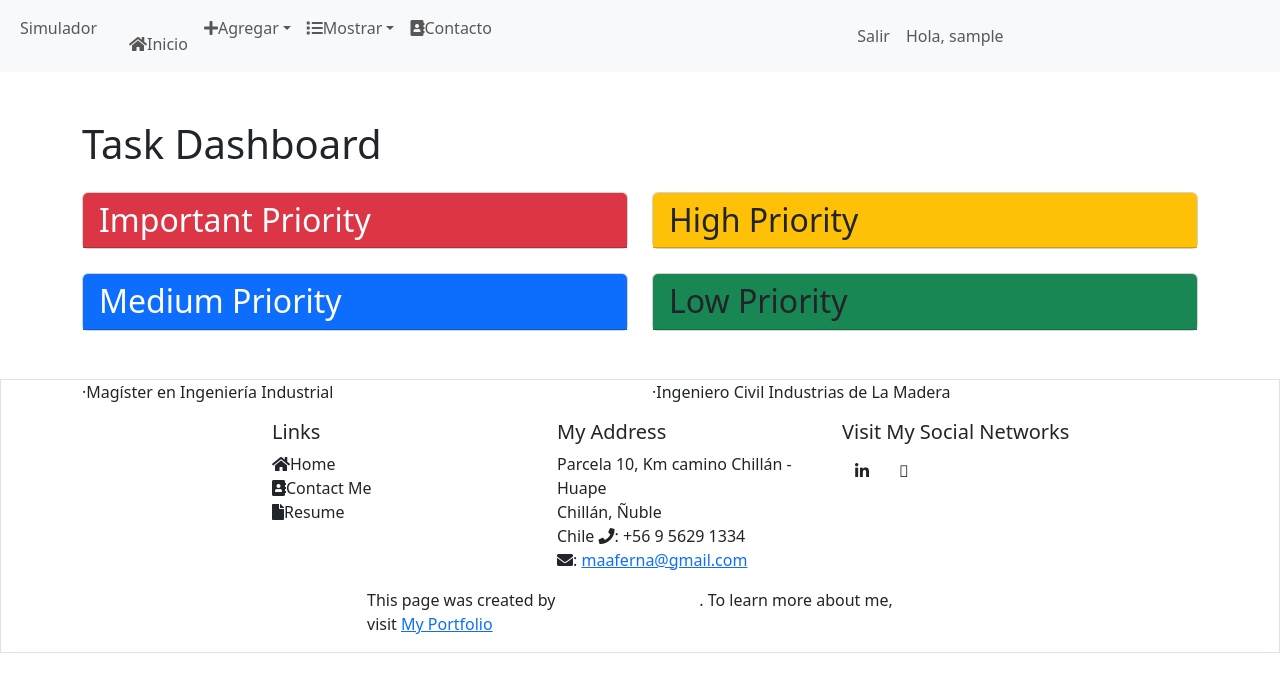
After one commit to maaferna/todo_list_django, a Django app: page /dashboard/ in a window 1280 px wide. The commit adds this page. Shown: the top 692 px of the page. Run offline with Django 4.2, Linux system fonts and the light colour scheme; the visitor is signed in with stand-in values (Sample User, id 1); data that the repository does not hold is empty; some libraries are stand-ins or nearby versions.

Commit message:
It was created the registration process, and was included the dashboard template to generate a report of task for the current user

```diff
--- a/backend/static/js/script.js
+++ b/backend/static/js/script.js
@@ -102,6 +102,35 @@ $(document).ready(function() {
             }
         });
     });
+    $(document).on('click', '.task-title', function(event) {
+        // Stop the event from propagating to other elements
+        event.stopPropagation();
+
+        // Prevent the default behavior of the anchor tag
+        event.preventDefault();
+
+        var taskId = $(this).data('task-id');
+        var detailsContainer = $(this).siblings('.task-details');
+
+        // Fetch additional details using AJAX
+        $.ajax({
+            url: '/get_task_details/' + taskId + '/',
+            type: 'GET',
+            dataType: 'json',
+            success: function(data) {
+                // Update the details container with fetched details
+                detailsContainer.html('<p>Creation Date: ' + data.details.created_at + '</p>' +
+                                        '<p>Last Modified Date: ' + data.details.modified_at + '</p>' +
+                                        '<p>Description: ' + data.details.description + '</p>' +
+                                        '<p>Effort: ' + data.details.effort + '</p>');
+            },
+            error: function(error) {
+                console.log('Error fetching task details:', error);
+            }
+            });
+        // Toggle visibility of the details container
+        detailsContainer.slideToggle();
+    });
 });
 
 var tasksData = [];
@@ -130,3 +159,15 @@ function truncateText(selector, maxLength) {
 }
 
 truncateText('.description', 50);
+
+
+document.querySelectorAll('.task-title').forEach(function(title) {
+    title.addEventListener('click', function(event) {
+        // Stop the event from propagating to other elements
+        event.stopPropagation();
+
+        // Toggle the display of task details
+        var details = title.nextElementSibling;
+        details.style.display = details.style.display === 'none' ? 'block' : 'none';
+    });
+});
--- a/backend/templates/partials/_header.html
+++ b/backend/templates/partials/_header.html
@@ -11,21 +11,17 @@
                         <li class="nav-item dropdown">
                             <a class="nav-link dropdown-toggle" href="#" id="navbarDropdown" role="button" data-bs-toggle="dropdown" ariaexpanded="false"><i class="fa fa-plus" aria-hidden="true"></i>Agregar</a>
                             <ul class="dropdown-menu dropdown-menu-dark" aria-labelledby="dropdownMenuLink">
-                                <li><a class="dropdown-item"  id="pdf_file" href="">Agregar Laboratorio</a></li>
+                                <li><a class="dropdown-item"  id="dashboard" href="{% url 'dashboard' %}">Generate Dashboard</a></li>
                                 <li><hr class="dropdown-divider"></li>
-                                <li><a class="dropdown-item"  id="pdf_file" href="">Agregar Director Ejecutivo</a></li>
-                                <li><hr class="dropdown-divider"></li>
-                                <li><a class="dropdown-item"  id="pdf_file" href="">Agregar Producto</a></li>
+                                <li><a class="dropdown-item"  id="pdf_file" href=""></a></li>
                             </ul>
                         </li>
                         <li class="nav-item dropdown">
                             <a class="nav-link dropdown-toggle" href="#" id="navbarDropdown" role="button" data-bs-toggle="dropdown" ariaexpanded="false"><i class="fa fa-list" aria-hidden="true"></i>Mostrar</a>
                             <ul class="dropdown-menu dropdown-menu-dark" aria-labelledby="dropdownMenuLink">
-                                <li><a class="dropdown-item"  id="pdf_file" href="">Mostrar listado de Laboratorios</a></li>
+                                <li><a class="dropdown-item"  id="dashboard2" href="{% url 'dashboard' %}">Generate Dashboard</a></li>
                                 <li><hr class="dropdown-divider"></li>
-                                <li><a class="dropdown-item"  id="pdf_file" href="">Mostrar Directores Ejecutivos</a></li>
-                                <li><hr class="dropdown-divider"></li>
-                                <li><a class="dropdown-item"  id="pdf_file" href="">Mostrar Productos</a></li>
+                                <li><a class="dropdown-item"  id="pdf_file" href=""></a></li>
                             </ul>
                         </li>
                         <li class="nav-item"><a class="nav-link" href=""><span class="fa fa-address-book"></span>Contacto</a></li>
--- /dev/null
+++ b/backend/templates/todo/dashboard.html
@@ -0,0 +1,78 @@
+{% extends 'base.html' %}
+
+{% block content %}
+  <div class="container mt-5">
+    <h1 class="mb-4">Task Dashboard</h1>
+
+    <div class="row">
+      <div class="col-md-6">
+        <div class="card mb-4">
+          <div class="card-header bg-danger text-white">
+            <h2 class="mb-0">Important Priority</h2>
+          </div>
+          <ul class="list-group list-group-flush">
+            {% for task in important_priority_tasks %}
+            <li class="list-group-item">
+                <div class="task-title" data-task-id="{{ task.id }}">{{ task.title }}</div>
+                <div class="task-details" style="display: none; border-radius: 3px;">
+                    <div class="container mt-4">
+                        <div class="row">
+                            <div class="col-6">
+                                <p>Last Modified Date: {{ task.modified_at|date }}</p>
+                            </div>
+                            <div class="col-6">
+                                <p>Creation Date: {{ task.created_at|date }}</p>
+                            </div>
+                        </div>
+                      <p  class="description description-text">Description: {{ task.description }}</p>
+                      <blockquote>Effort: {{ task.effort }}</blockquote>
+                    </div>
+                </div>
+              </li>
+            {% endfor %}
+          </ul>
+        </div>
+      </div>
+
+      <div class="col-md-6">
+        <div class="card mb-4">
+          <div class="card-header bg-warning">
+            <h2 class="mb-0">High Priority</h2>
+          </div>
+          <ul class="list-group list-group-flush">
+            {% for task in high_priority_tasks %}
+              <li class="list-group-item">{{ task.title }}</li>
+            {% endfor %}
+          </ul>
+        </div>
+      </div>
+    </div>
+    <div class="row">
+        <div class="col-md-6">
+          <div class="card mb-4">
+            <div class="card-header bg-primary text-white">
+              <h2 class="mb-0">Medium Priority</h2>
+            </div>
+            <ul class="list-group list-group-flush">
+              {% for task in medium_priority_tasks %}
+                <li class="list-group-item">{{ task.title }}</li>
+              {% endfor %}
+            </ul>
+          </div>
+        </div>
+
+        <div class="col-md-6">
+          <div class="card mb-4">
+            <div class="card-header bg-success">
+              <h2 class="mb-0">Low Priority</h2>
+            </div>
+            <ul class="list-group list-group-flush">
+              {% for task in low_priority_tasks %}
+                <li class="list-group-item">{{ task.title }}</li>
+              {% endfor %}
+            </ul>
+          </div>
+        </div>
+      </div>
+  </div>
+{% endblock %}
--- a/backend/todo_app/urls.py
+++ b/backend/todo_app/urls.py
@@ -5,6 +5,8 @@ urlpatterns = [
     path('', home, name='home'),
     path('delete_task/<int:task_id>/', delete_task, name='delete_task'),
     path('edit_task/<int:task_id>/', edit_task, name='edit_task'),
+    path('dashboard/', dashboard, name='dashboard'),
+    path('get_task_details/<int:task_id>/', get_task_details, name='get_task_details'),
 ]
 
 handler403 = 'todo_app.views.custom_permission_denied'
--- a/backend/todo_app/views.py
+++ b/backend/todo_app/views.py
@@ -121,3 +121,37 @@ def view_logout(request):
 
 def custom_permission_denied(request, exception):
     return render(request, 'registration/custom_permission_denied.html', status=403)
+
+
+@login_required()  # Redirect to your custom login URL
+def dashboard(request):
+    high_priority_tasks = Task.objects.filter(user=request.user, priority='High')
+    medium_priority_tasks = Task.objects.filter(user=request.user, priority='Medium')
+    low_priority_tasks = Task.objects.filter(user=request.user, priority='Low')
+    important_priority_tasks = Task.objects.filter(user=request.user, priority='important')
+    print(important_priority_tasks)
+    return render(
+        request,
+        'todo/dashboard.html',
+        {
+            'important_priority_tasks': important_priority_tasks,
+            'high_priority_tasks': high_priority_tasks,
+            'medium_priority_tasks': medium_priority_tasks,
+            'low_priority_tasks': low_priority_tasks,
+        }
+    )
+
+
+def get_task_details(request, task_id):
+    task = get_object_or_404(Task, id=task_id)
+
+    # Customize the data you want to include in the JSON response
+    task_details = {
+        'title': task.title,
+        'description': task.description,
+        'effort': task.effort,
+        'created_at': task.created_at,
+        'modified_at': task.modified_at
+    }
+
+    return JsonResponse({'details': task_details})
```
Also changed, not shown: backend/templates/registration/contact.html (deleted).
